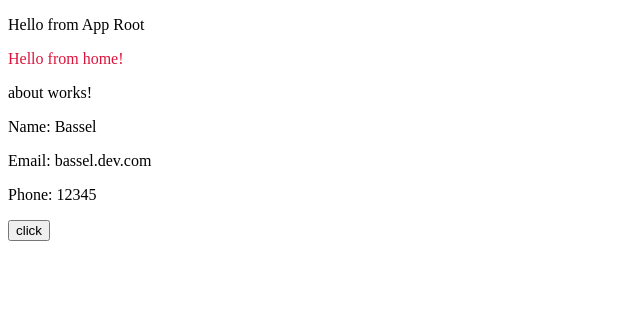
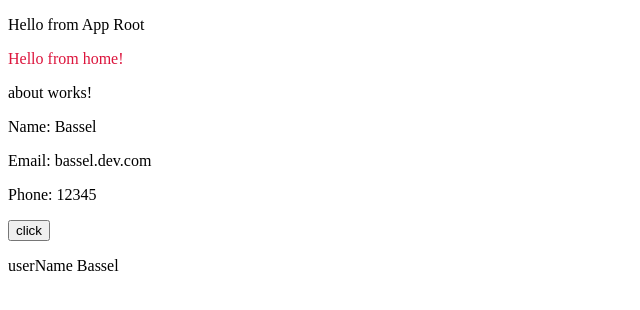
Before and after one commit to bassel-islam/Angular-Project, an Angular app: page / in a window 1280 px wide. Shown: the top 310 px of the page, without its empty margins (0-640 px from the left). Built offline with nearby package versions, Linux system fonts and the light colour scheme.

Commit message:
style binding.

```diff
--- a/src/app/app.html
+++ b/src/app/app.html
@@ -5,3 +5,4 @@
 <p>Email: {{userEmail}}</p>  <!--data interpolation-->
 <p>Phone: {{userPhone}}</p>
 <button [disabled]="userStatus" [attr.data-status]="status">click</button>   <!--property binding-->  <!--attribute binding-->
+<p [style.color]="flag ? 'red' : 'black' ">userName {{userName}}</p>
--- a/src/app/app.ts
+++ b/src/app/app.ts
@@ -16,4 +16,5 @@ export class App {
   userPhone:number=12345;
   userStatus:boolean=false;
   status:string='active';
+  flag:boolean=false;
 }
```
